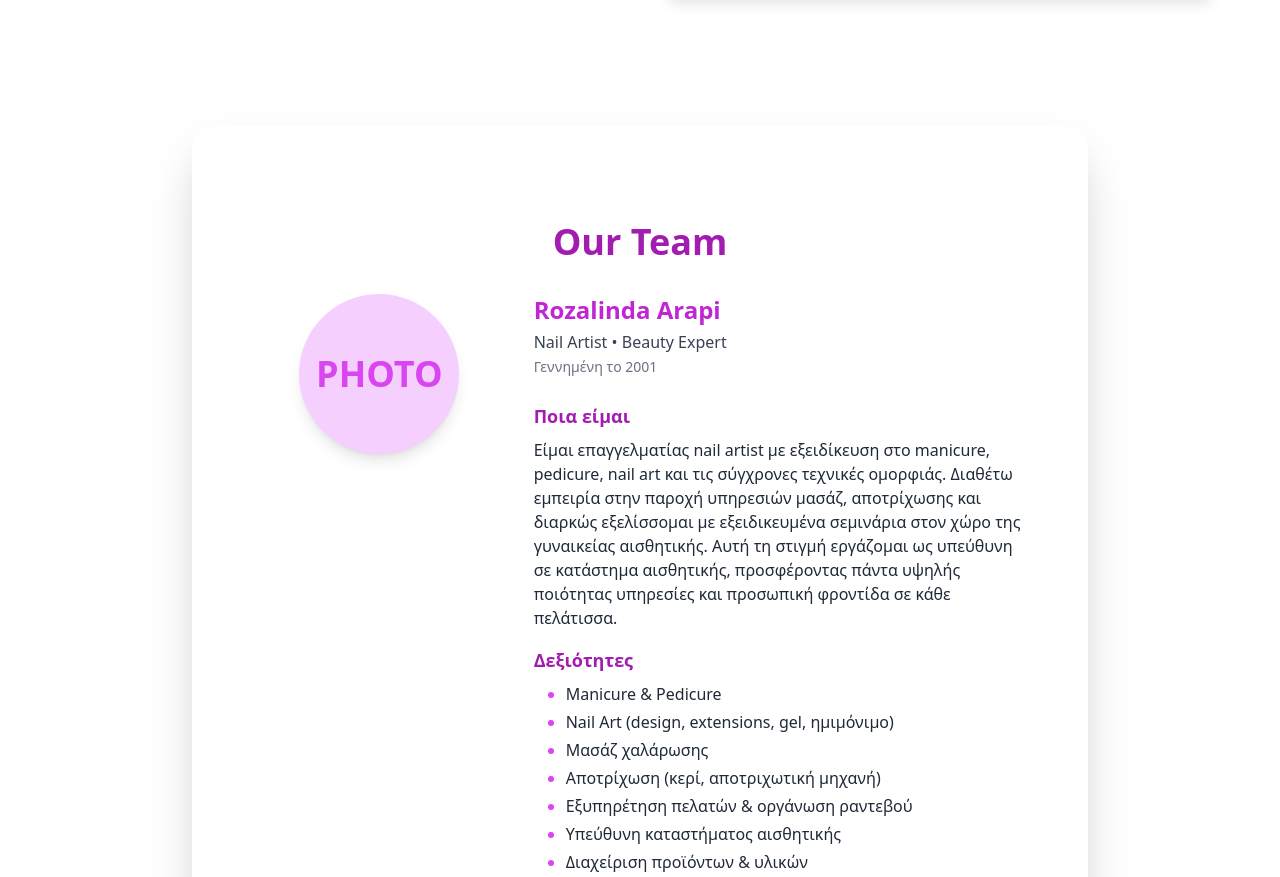
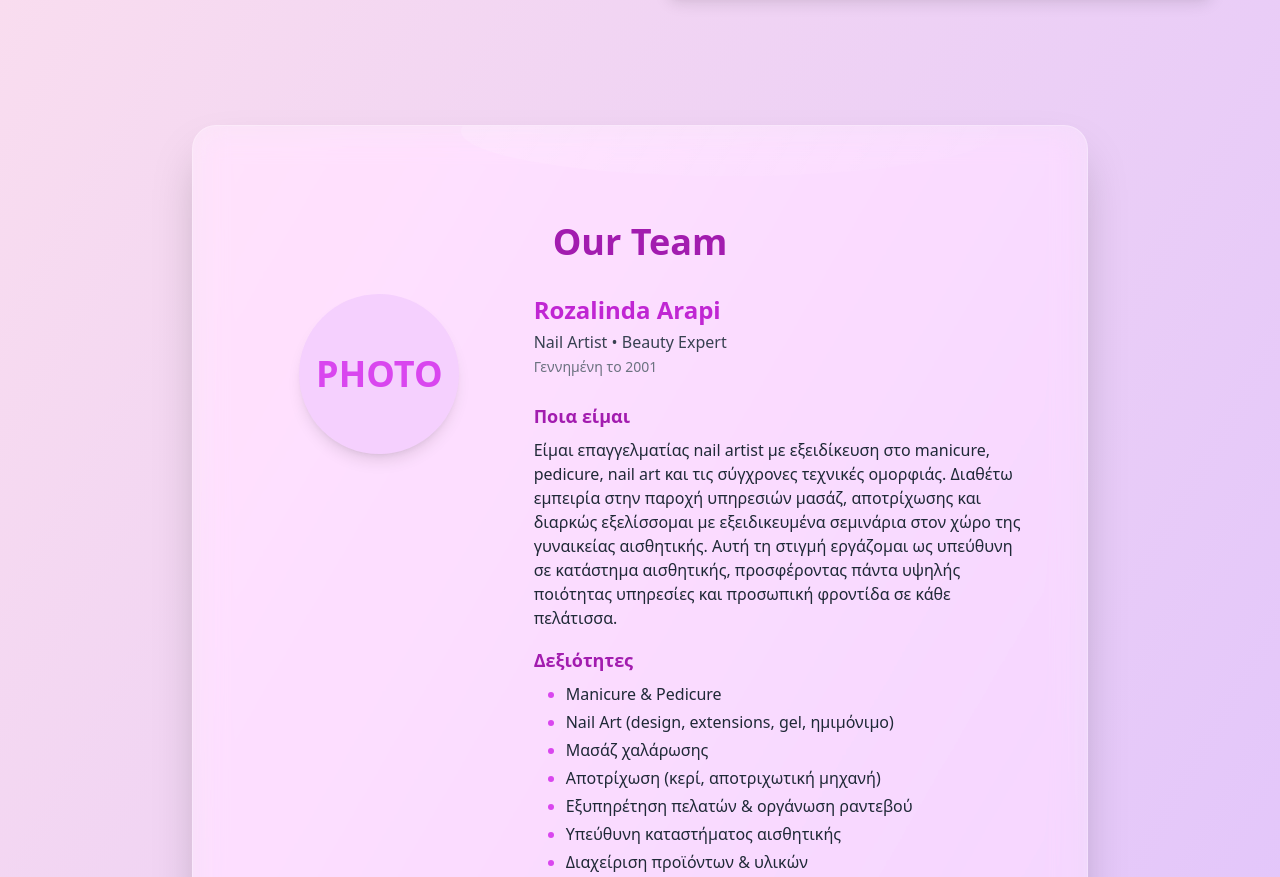
Before and after one commit to Aggelosar99/practice-cv, a plain HTML site: page index.html in a window 1280 px wide. Shown: the part 867-1744 px from the top of the page. Drawn offline with nearby package versions, Linux system fonts and the light colour scheme.

Commit message:
Update style.css

```diff
--- a/style.css
+++ b/style.css
@@ -1,14 +1,18 @@
-/* Glass effect για το CV section */
+body {
+  background: linear-gradient(120deg, #ffe3ec 0%, #e0c3fc 100%);
+}
+
 .glass-bg {
-  background: rgba(255, 255, 255, 0.42);
-  box-shadow: 0 12px 48px 0 rgba(31, 38, 135, 0.10);
-  backdrop-filter: blur(12px) saturate(160%);
-  -webkit-backdrop-filter: blur(12px) saturate(160%);
+  background: rgba(255, 255, 255, 0.32);
+  box-shadow: 0 8px 32px 0 rgba(31, 38, 135, 0.10);
+  backdrop-filter: blur(16px) saturate(160%);
+  -webkit-backdrop-filter: blur(16px) saturate(160%);
   border-radius: 32px;
-  border: 1.5px solid rgba(255, 255, 255, 0.34);
+  border: 1.5px solid rgba(255, 255, 255, 0.24);
   position: relative;
   overflow: hidden;
 }
+
 .glass-bg::before {
   content: "";
   position: absolute;
```
